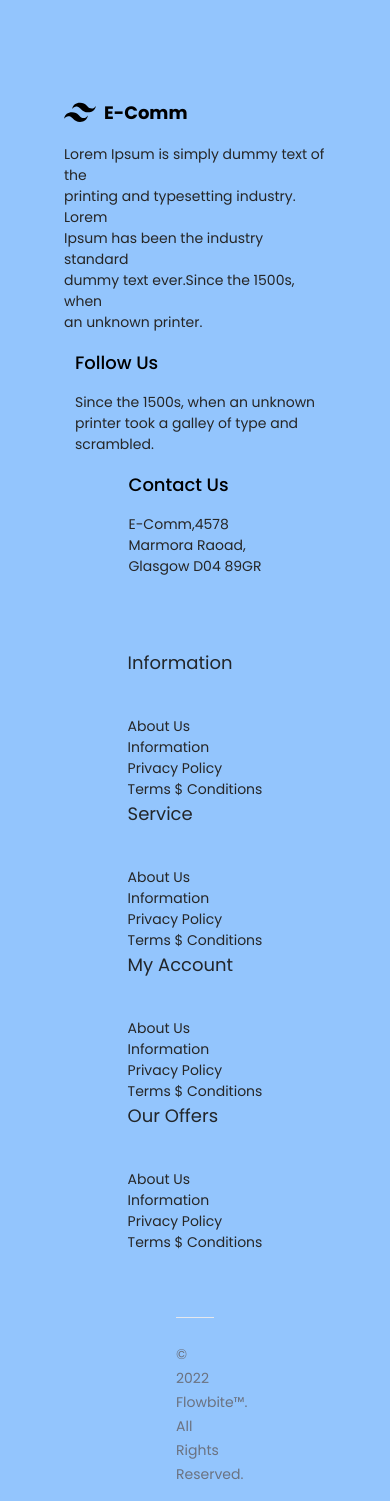
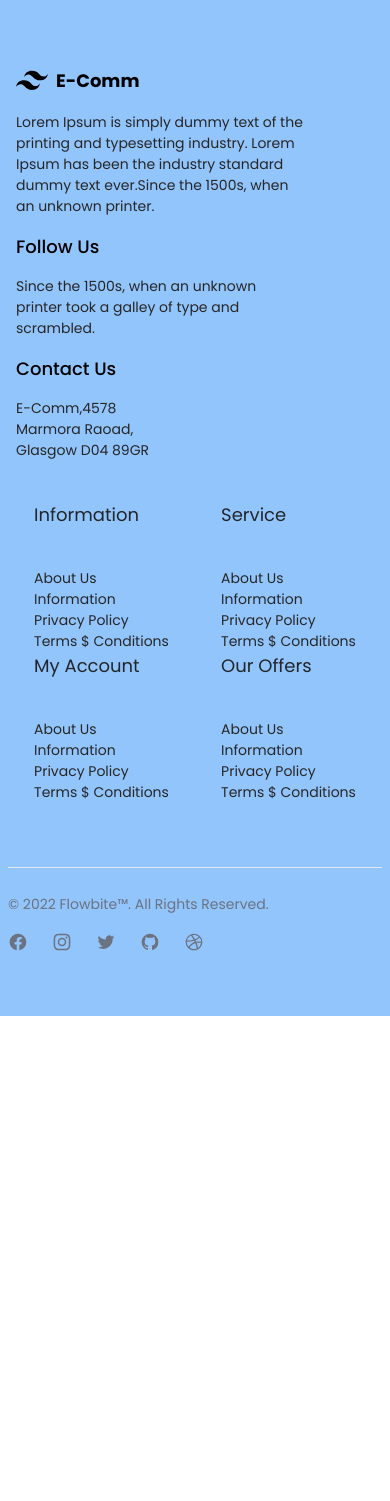
Before and after one commit to preeti28dec/e-comm-app, a Next.js app: page /components/Footer in a window 390 px wide. Shown: the top 1501 px of the page. After the commit the page ends 1016 px from the top, so only its background shows below. Built offline with nearby package versions, Linux system fonts and the light colour scheme.

Commit message:
improve ui

```diff
--- a/pages/components/Card_Item.jsx
+++ b/pages/components/Card_Item.jsx
@@ -23,7 +23,7 @@ function Card_Item() {
 
             <div className='card_item_latest_main_div'>
                 <div className='my-14  text-center card_item_latest_text'>LATEST NEWS</div>
-                <div className='flex-wrap flex justify-around'>
+                <div className='flex-wrap flex justify-around gap-4'>
                     <div className='flex'>
                         <div className='self-center mx-5'><img src='./Nike_logo.png' alt='loding' /></div>
                         <div>
@@ -111,12 +111,6 @@ function Card_Item() {
                         </div>
                     </div>
                 </div>
-                <div className=' search_bar flex flex-wrap justify-center '>
-                    <div className="border border-sky-400">
-                        <input type="input" className="input_section px-4 py-3 text-base font-normal text-gray-700 bg-white w-full" placeholder="Search query..." />
-                        <button type="button" className=" relative right-0 border-gray-300 px-6 py-3 bg-sky-400 search_button ">Search</button>
-                    </div>
-                </div>
 
 
             </div>
--- a/pages/components/Footer.jsx
+++ b/pages/components/Footer.jsx
@@ -3,8 +3,8 @@ import React from 'react'
 function Footer() {
     return (
         <>
-            <div className='bg-blue-300 px-8 py-12'>
-                <div className='footer_first_row '>
+            <div className='bg-blue-300 px-2 sm:px-8 py-12'>
+                <div className='flex flex-wrap text-start px-2 sm:m-8 sm:justify-around'>
                     <div className=''>
                         <div className='items-center flex my-4'>
                             <div> <svg className="fill-current h-8 w-8 mr-2" width="54" height="54" viewBox="0 0 54 54" xmlns="http:www.w3.org/2000/svg"><path d="M13.5 22.1c1.8-7.2 6.3-10.8 13.5-10.8 10.8 0 12.15 8.1 17.55 9.45 3.6.9 6.75-.45 9.45-4.05-1.8 7.2-6.3 10.8-13.5 10.8-10.8 0-12.15-8.1-17.55-9.45-3.6-.9-6.75.45-9.45 4.05zM0 38.3c1.8-7.2 6.3-10.8 13.5-10.8 10.8 0 12.15 8.1 17.55 9.45 3.6.9 6.75-.45 9.45-4.05-1.8 7.2-6.3 10.8-13.5 10.8-10.8 0-12.15-8.1-17.55-9.45-3.6-.9-6.75.45-9.45 4.05z" /></svg></div>
@@ -23,7 +23,7 @@ function Footer() {
                     </div>
                 </div>
 
-                <div className='flex-wrap flex justify-around py-10 px-16'>
+                <div className='flex-wrap flex justify-around py-10 sm:px-16'>
                     <div className=''>
                         <div className='items-center footer_second_section mb-10 '>Information</div>
                         <div className='footer_second_section_last_text'><ul>
--- a/pages/components/Shoes_section.jsx
+++ b/pages/components/Shoes_section.jsx
@@ -5,7 +5,7 @@ function Shoes_section() {
         <>
         <div className='main_shoes_conatiner'>
             <div className='flex flex-wrap justify-center bg-sky-400'>
-                <div className="shoes_section_text">
+                <div className="relative pt-32 px-4">
                     <div className=' text-white text_content'>Adidas Men Running <br/>Sneakers</div>
                     <div className='text-white text_content2 mt-5'>Performance and design. Taken right to the edge.</div>
                     <div className='text-white text_content3 underline '>SHOP NOW</div>
--- a/styles/globals.css
+++ b/styles/globals.css
@@ -6,7 +6,7 @@ html {
   padding: 0;
   margin: 0;
   font-family: 'Poppins';
-}
+}input_section
 
 .font_size {
   font-weight: 700;
@@ -44,10 +44,7 @@ a {
 
 }
 
-.shoes_section_text {
-  position: relative;
-  padding-top: 8rem;
-}
+
 
 .text_content {
   font-weight: 500;
@@ -69,9 +66,7 @@ a {
   line-height: 36px;
 }
 
-.input_section {
-  width: 26rem;
-}
+
 
 .header_text {
   position: relative;
@@ -259,13 +254,6 @@ svg.icon_shopping {
   bottom: 3rem;
 }
 
-.footer_first_row {
-  display: flex;
-  flex-wrap:wrap ;
-  text-align: start;
-  margin: 2rem;
-  justify-content: space-around;
-}
 
 .dropdown {
   position: relative;
@@ -378,10 +366,7 @@ svg.icon_shopping {
   color: #22262A;
 }
 
-.footer_hr_tag {
-  margin-left: 9rem;
-  margin-right: 9rem;
-}
+
 
 .home_shoes_text_content {
   font-weight: 500;
@@ -478,15 +463,11 @@ svg.icon_shopping {
   margin-top: 8rem;
 }
 
-.search_bar {
-  position: relative;
-  margin-top: 5rem;
-}
+
 
 .footer_second_section_last_text {
   font-weight: 400;
   font-size: 14px;
   line-height: 21px;
-
   color: #262626;
 }
```
